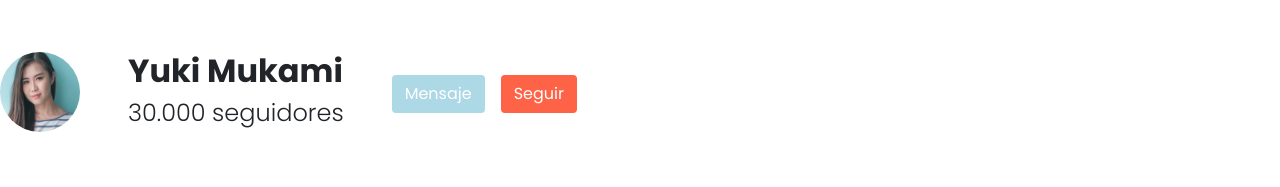
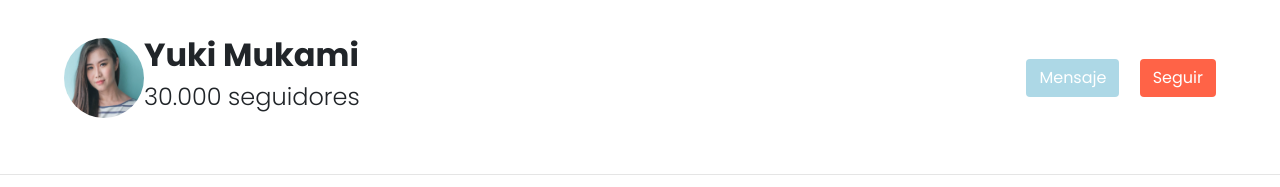
Before and after one commit to PalomaDL/gigeo-app, a plain HTML site: page index.html in a window 1280 px wide. Shown: the part 362-549 px from the top of the page. Drawn offline with nearby package versions, Linux system fonts and the light colour scheme.

Commit message:
Implementación de flex-box en header

```diff
--- a/assets/sass/layout/_header.scss
+++ b/assets/sass/layout/_header.scss
@@ -1,7 +1,7 @@
 .hero-section__bg-img {
   height: 10vh;
   width: 100%;
-  background-image: url(/assets/images/image-banner.png);
+  background-image: url(../images/image-banner.png);
   background-repeat: no-repeat;
   background-size: cover;
   background-position: center;
@@ -9,9 +9,9 @@
 
 .hero-section__about {
   height: 20vh;
+  width: 100%;
   font-family: $logo-typography;
-  display: flex;
-  justify-content: space-between;
+  padding: 1rem 4rem;
 }
 
 .hero-section__img {
@@ -19,11 +19,15 @@
   width: 10vh;
 }
 
+/* .hero-section__person{
+  vertical-align: middle;
+} */
+
 @media (min-width: 720px){
   .hero-section__bg-img {
     height: 20vh;
     width: 100%;
-    background-image: url(/assets/images/image-banner.png);
+    background-image: url(../images/image-banner.png);
     background-repeat: no-repeat;
     background-size: cover;
     background-position: center;
@@ -34,7 +38,7 @@
   .hero-section__bg-img {
     height: 30vh;
     width: 100%;
-    background-image: url(/assets/images/image-banner.png);
+    background-image: url(../images/image-banner.png);
     background-repeat: no-repeat;
     background-size: cover;
     background-position: center;
--- a/index.html
+++ b/index.html
@@ -53,39 +53,25 @@
             <!-- BG IMAGE -->
         </div>
         <!-- ABOUT -->
-        <div class="align-items-center my-3 hero-section__about">
-            <div class="hero-section__person d-flex">
-                <img src="assets/images/profile-image.png" alt="Yuki Mukami" class="rounded-circle hero-section__img">
-                <div class="hero-section__info px-5">
+        <div class="d-flex justify-content-between align-items-center hero-section__about">
+            <div class="hero-section__person d-flex justify-content-between align-items-center">
+                <img src="assets/images/profile-image.png" alt="Yuki Mukami"
+                    class="rounded-circle d-inline-block hero-section__img">
+                <div class="hero-section__info d-inline-block">
                     <h2 class="txt-wg-bold text-center text-sm-left">Yuki Mukami</h2>
                     <h4 class="txt-wg-light text-center text-sm-left">30.000 seguidores</h4>
                 </div>
             </div>
-            <div class="text-right d-none d-lg-flex pl-auto hero-section__btns">
+            <div class="text-right d-none d-lg-block pl-auto hero-section__btns">
                 <button type="button" class="btn text-white hero-section__btn-mensaje">Mensaje</button>
                 <button type="button" class="btn text-white hero-section__btn-seguir">Seguir</button>
             </div>
-            <hr class="d-none d-lg-block">
         </div>
-        <!-- <div class="hero-section__about my-3">
-            <div class="row px-5">
-                <div class="col-1 col-lg-1">
-                    <img src="assets/images/profile-image.png" alt="Yuki Mukami"
-                        class="rounded-circle hero-section__img"></div>
-                <div class="col-11 col-lg-8 hero-section__info px-5">
-                    <h2 class="txt-wg-bold text-center text-sm-left">Yuki Mukami</h2>
-                    <h4 class="txt-wg-light text-center text-sm-left">30.000 seguidores</h4>
-                </div>
-                <div class="col col-lg-3 align-self-center text-right d-none d-lg-block pl-auto hero-section__btns">
-                    <button type="button" class="btn text-white hero-section__btn-mensaje">Mensaje</button>
-                    <button type="button" class="btn text-white hero-section__btn-seguir">Seguir</button></div>
-            </div>
-            <hr class="d-none d-lg-block">
-        </div> -->
+        <hr class="d-none d-lg-block">
+        </div>
     </header>
 
     <!-- MAIN -->
-
     <main class="main-section px-5">
         <h2 class="ml-sm-5 text-center text-sm-left">Videos populares</h2>
         <div class="row main-section__videos">
```
Also changed, not shown: assets/css/style.css, 1 other file.
